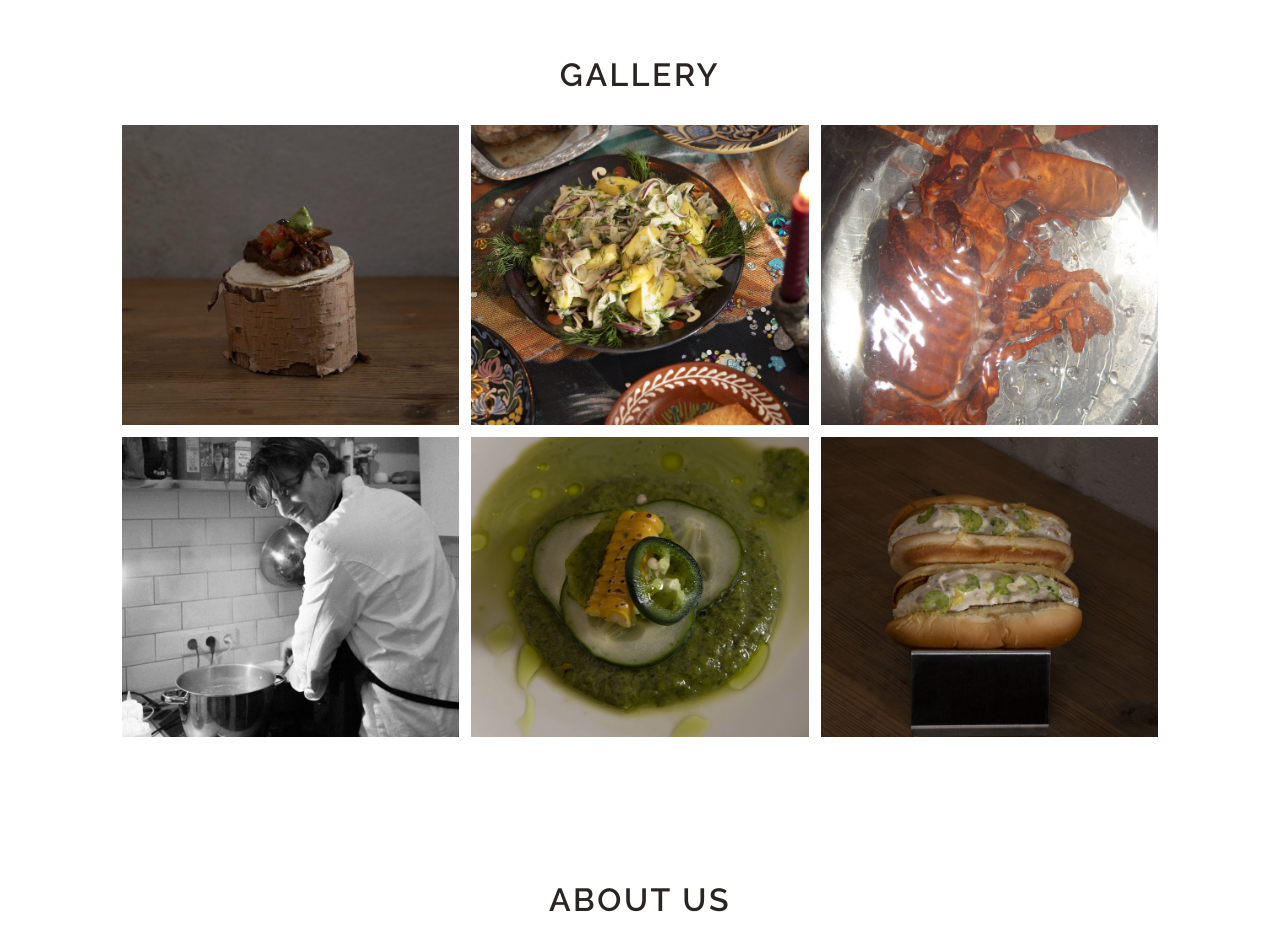
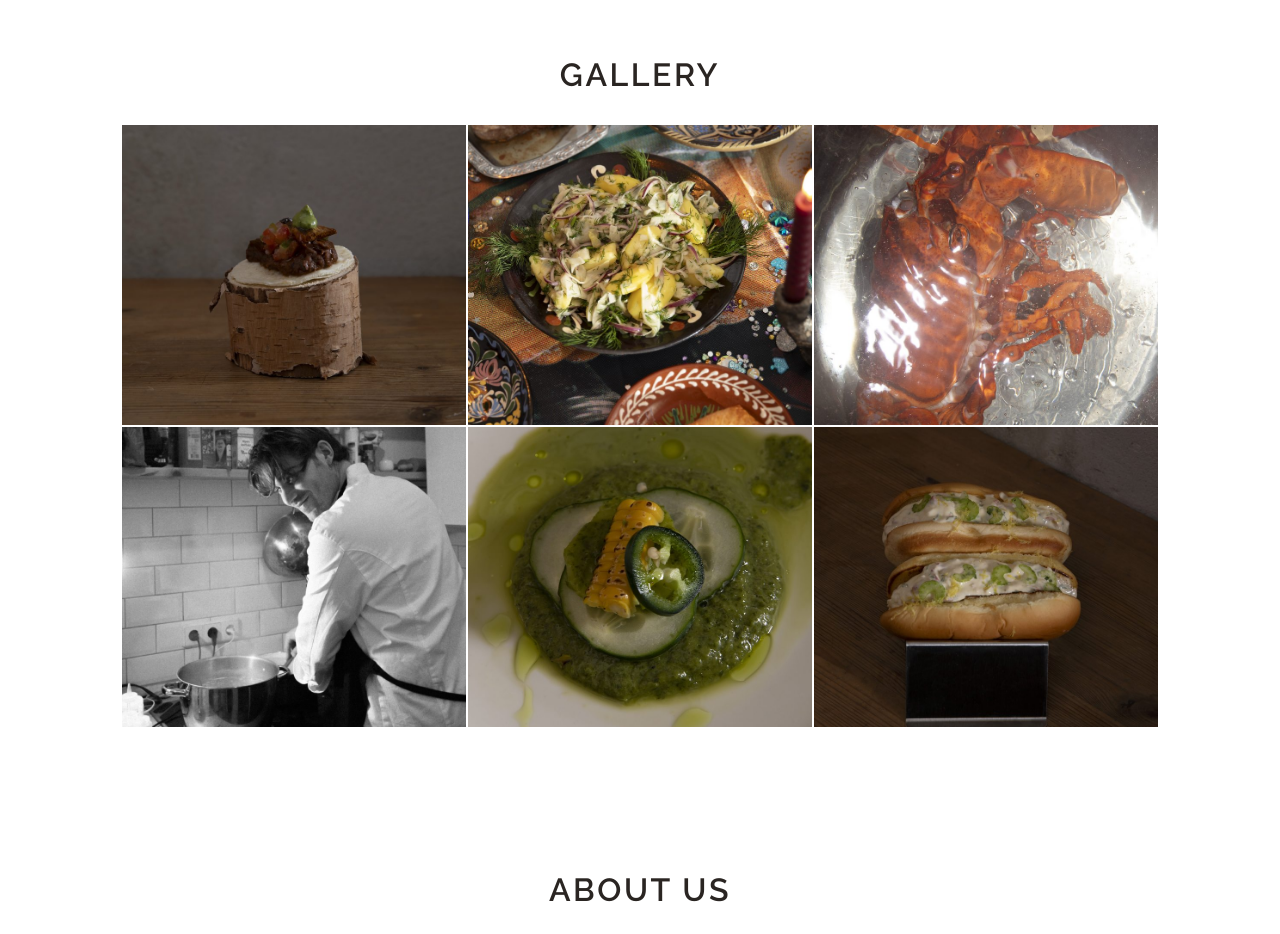
Before and after one commit to gri-oc/le-birk, a SvelteKit app: page / in a window 1280 px wide. Shown: the part 1900-2834 px from the top of the page. Built offline with nearby package versions, Linux system fonts and the light colour scheme; a web font is replaced by a local one.

Commit message:
Gallery grid gap: 2px

```diff
--- a/src/routes/+page.svelte
+++ b/src/routes/+page.svelte
@@ -197,7 +197,7 @@
 	.grid {
 		display: grid;
 		grid-template-columns: repeat(3, 1fr);
-		gap: 0.75rem;
+		gap: 2px;
 	}
 
 	.grid-item {
```
